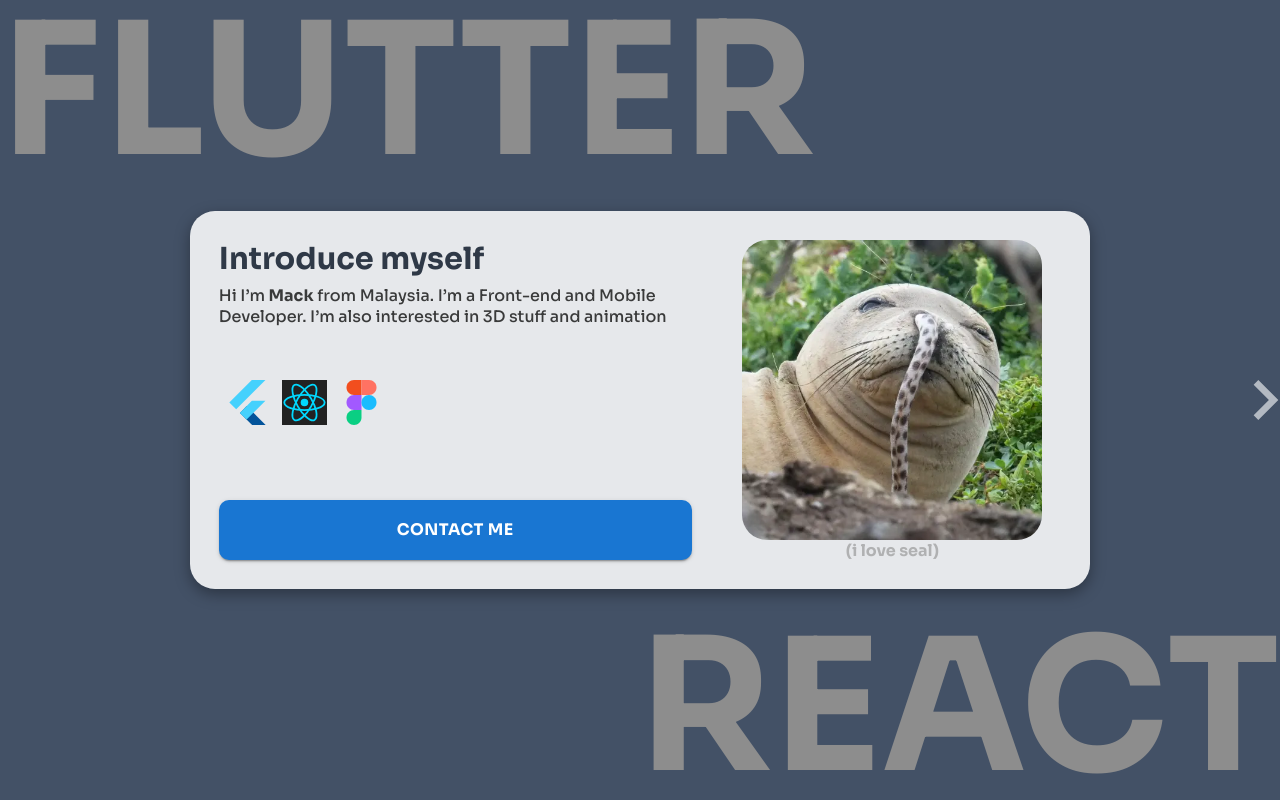
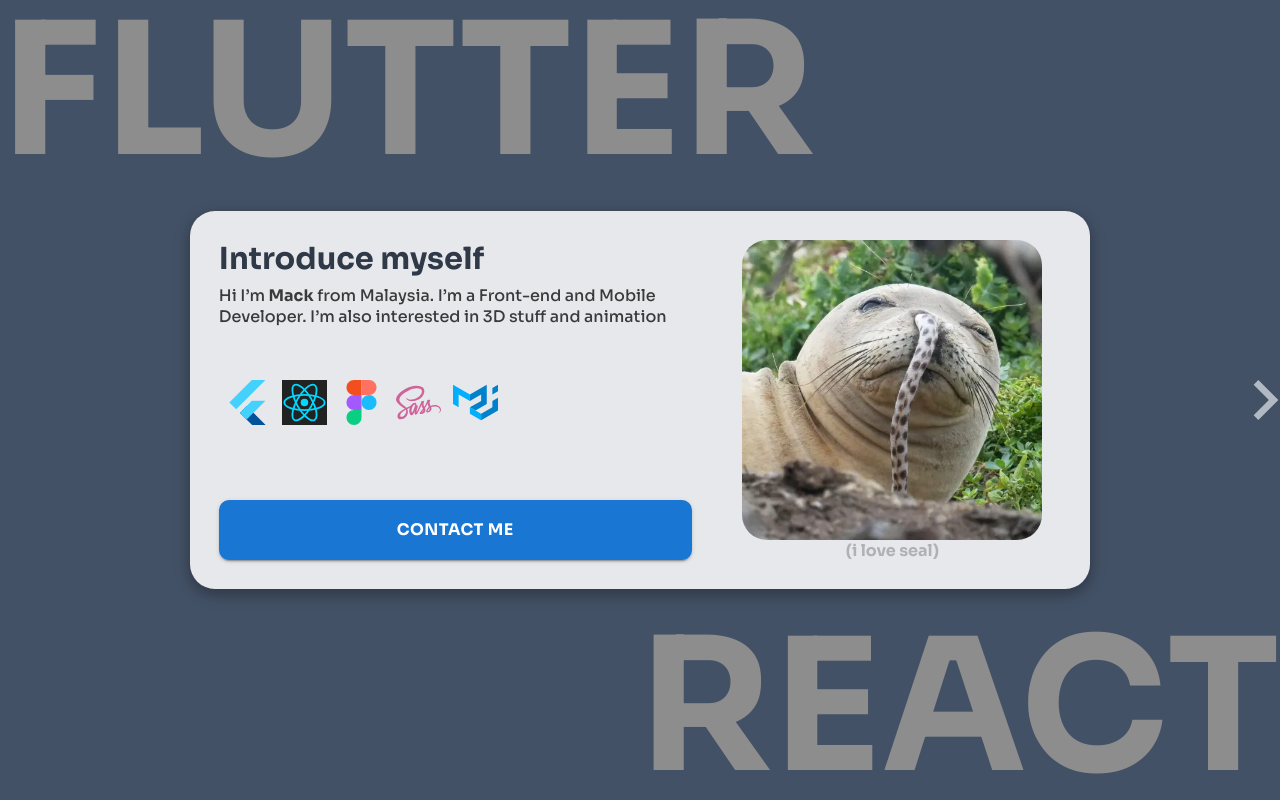
Before and after one commit to Mman7/Portfolio, a React (Vite) app: page / in a window 1280 px wide. Built offline with nearby package versions, Linux system fonts and the light colour scheme.

Commit message:
update✅ add sass,mui icon

```diff
--- a/src/components/Homepage.jsx
+++ b/src/components/Homepage.jsx
@@ -6,6 +6,8 @@ import { Icon } from "@material-ui/core";
 import FlutterIcon from "../assets/Icons/flutter-logo.svg";
 import ReactIcon from "../assets/Icons/react-1.svg";
 import FigmaIcon from "../assets/Icons/figma-1.svg";
+import SassIcon from "../assets/Icons/sass-1.svg";
+import MUIIcon from "../assets/Icons/material-ui-1.svg";
 
 export default function Homepage() {
   return (
@@ -21,6 +23,8 @@ export default function Homepage() {
             <img className="skill-icon" src={FlutterIcon} alt="flutter-icon" />
             <img className="skill-icon" src={ReactIcon} alt="react-icon" />
             <img className="skill-icon" src={FigmaIcon} alt="figma-icon" />
+            <img className="skill-icon" src={SassIcon} alt="Sass-icon" />
+            <img className="skill-icon" src={MUIIcon} alt="MaterialUI-icon" />
           </Icon>
         </div>
         <Button className="contact-btn" variant="contained">
```
